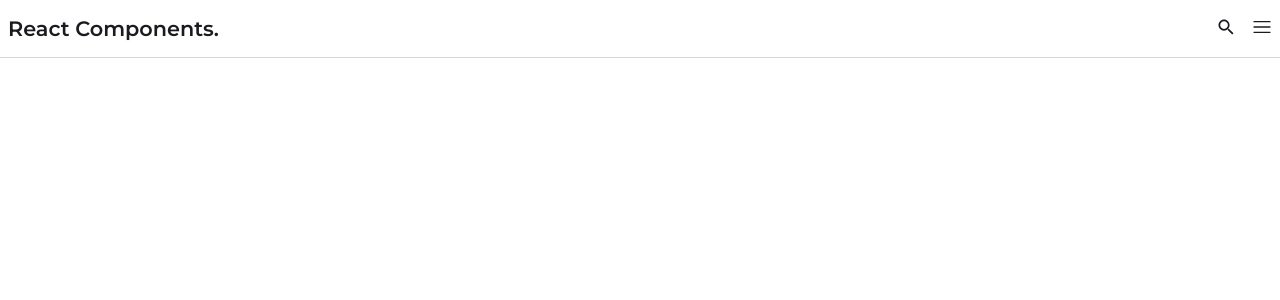
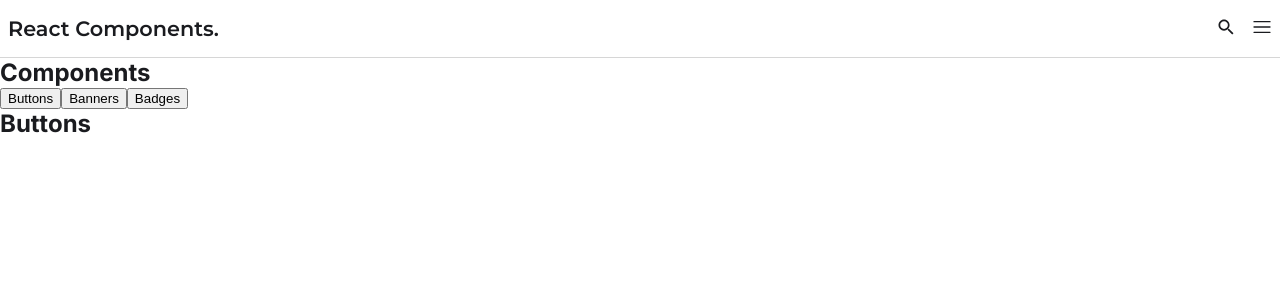
Before and after one commit to Jensaboi/react-component-library, a React (Vite) app: page /Components in a window 1280 px wide. Shown: the top 300 px of the page. Built offline with nearby package versions, Linux system fonts and the light colour scheme.

Commit message:
added the basic tab functionality

```diff
--- a/src/pages/ComponentsPage.jsx
+++ b/src/pages/ComponentsPage.jsx
@@ -17,7 +17,16 @@ export default function ComponentsPage(){
         <main>
             <Header />
             <section>
-
+                <h2>Components</h2>
+                <p></p>
+                <nav>
+                    {
+                        allTabs.map((tab, index) => (
+                            <button key={tab.label} onClick={()=> setCurrentTab(index)}>{tab.label}</button>
+                        ))
+                    }
+                </nav>
+                    {allTabs[tab].tab}
             </section>
         </main>
     )
```
